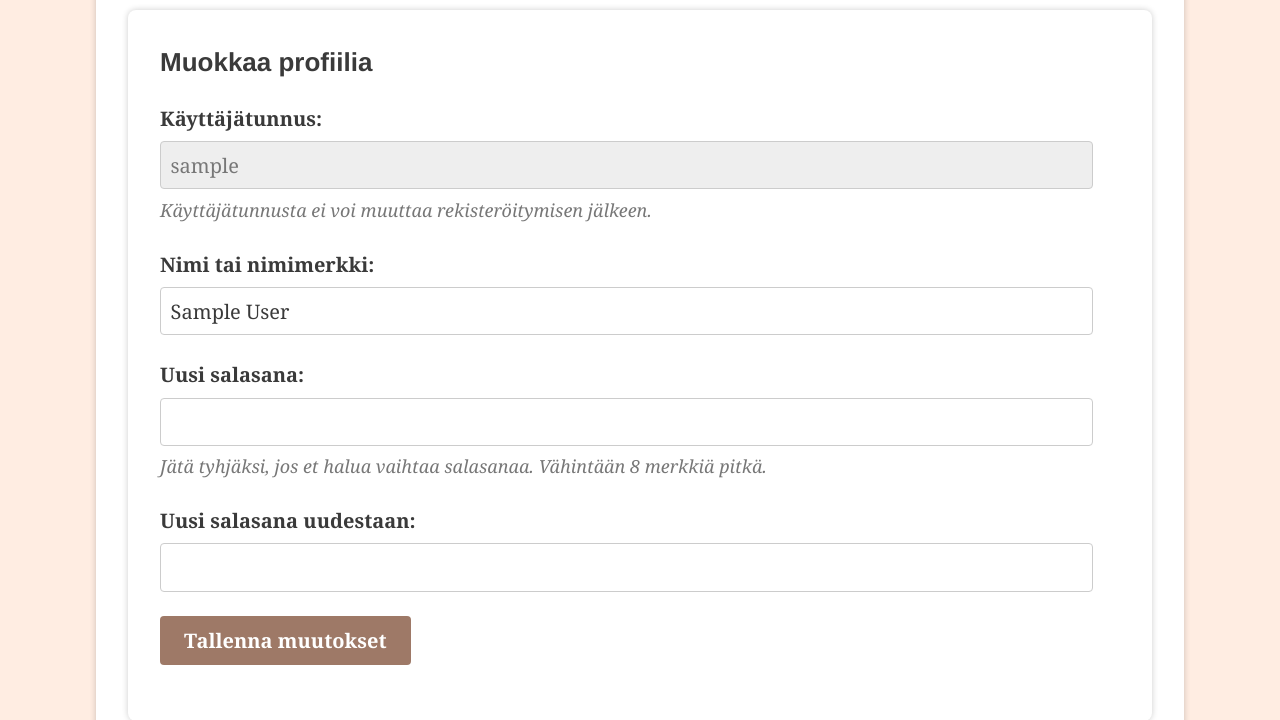
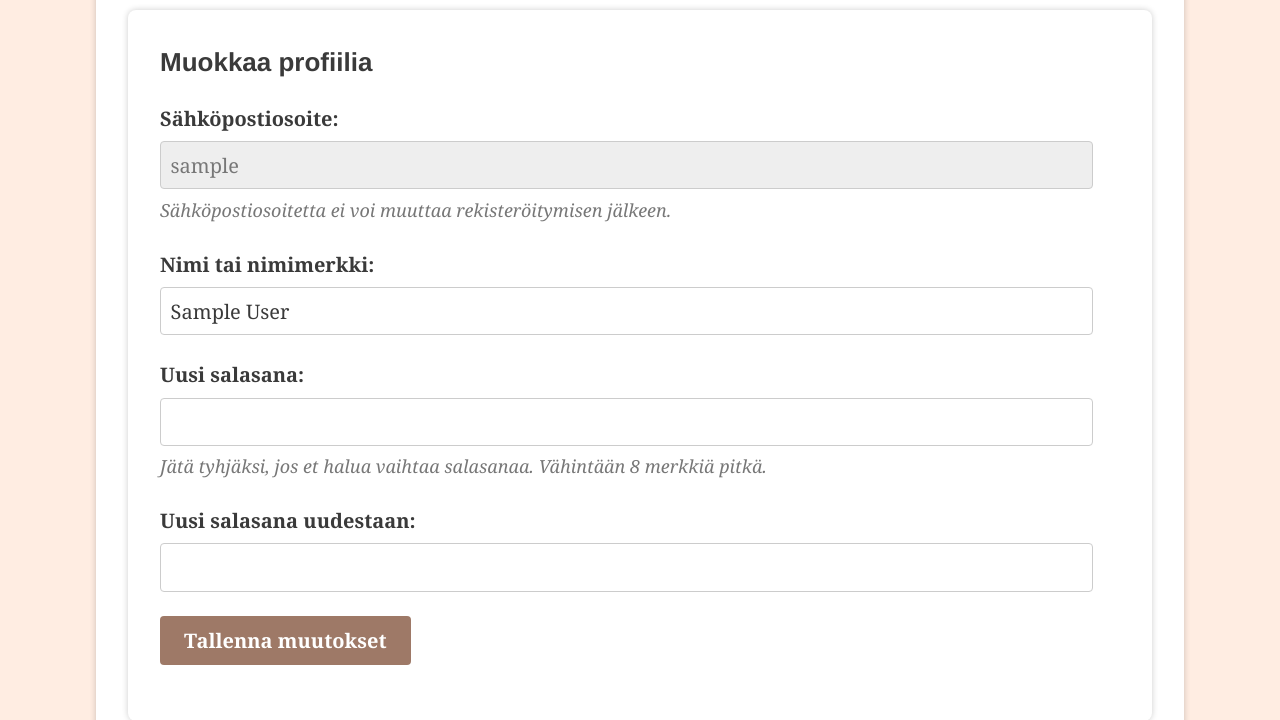
Before and after one commit to jtompuri/writing-contest-web-app, a Flask app: page /profile/edit in a window 1280 px wide. Shown: the part 205-925 px from the top of the page. Run offline with Flask 3, Linux system fonts and the light colour scheme; the visitor is signed in with stand-in values (Sample User, id 1); data comes from the database, SQL or seed files in the repository.

Commit message:
Fixed inconsistent use of username and email

```diff
--- a/templates/admin/edit_user.html
+++ b/templates/admin/edit_user.html
@@ -13,12 +13,12 @@
         <input type="text" name="name" id="name" value="{{ user.name }}" maxlength="{{ FIELD_MAX_LENGTH }}" required>
     </p>
     <p>
-        <label for="username">Sähköposti (käyttäjätunnus):</label>
+        <label for="username">Sähköposti:</label>
         <input type="email" name="username" id="username" value="{{ user.username }}" maxlength="{{ FIELD_MAX_LENGTH }}"
             required>
     </p>
     <p>
-        <label for="password">Uusi salasana (valinnainen):</label>
+        <label for="password">Uusi salasana:</label>
         <input type="password" name="password" id="password" maxlength="{{ FIELD_MAX_LENGTH }}"
             aria-describedby="password-help">
         <small id="password-help">Vähintään 8 merkkiä. Jos jätät tyhjäksi, salasana ei muutu.</small>
--- a/templates/edit_profile.html
+++ b/templates/edit_profile.html
@@ -5,10 +5,10 @@
     <input type="hidden" name="csrf_token" value="{{ session.csrf_token }}">
     <h1>Muokkaa profiilia</h1>
     <p>
-        <label for="username">Käyttäjätunnus:</label>
+        <label for="username">Sähköpostiosoite:</label>
         <input type="text" name="username" id="username" value="{{ user.username }}" maxlength="50" readonly
             autocomplete="username" />
-        <small id="password-help">Käyttäjätunnusta ei voi muuttaa rekisteröitymisen jälkeen.</small>
+        <small id="password-help">Sähköpostiosoitetta ei voi muuttaa rekisteröitymisen jälkeen.</small>
     </p>
     <p>
         <label for="name">Nimi tai nimimerkki:</label>
```
